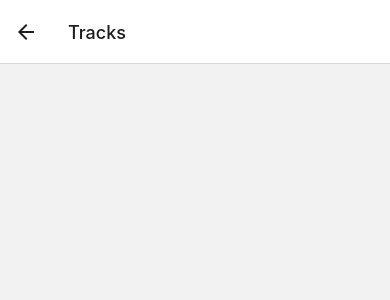
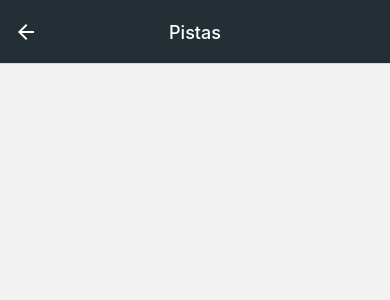
Before and after one commit to JorgeCorreaMendez/BitBag, a React Native app: screen /Tracks in a window 390 px wide. Shown: the top 300 px of the page. Built offline with nearby package versions, Linux system fonts and the light colour scheme.

Commit message:
Style: added to header of Tracks screen

```diff
--- a/App.js
+++ b/App.js
@@ -2,19 +2,36 @@ import { NavigationContainer } from "@react-navigation/native";
 import { createNativeStackNavigator } from "@react-navigation/native-stack";
 import Login from "./src/screen/Login";
 import Tracks from "./src/screen/Tracks";
+
+import colors from "./src/constants/colors";
 
 const Stack = createNativeStackNavigator();
 
 export default function App() {
   return (
     <NavigationContainer>
-      <Stack.Navigator>
+      <Stack.Navigator
+        screenOptions={{
+          headerStyle: {
+            backgroundColor: colors.background,
+          },
+          headerTintColor: colors.primary,
+          headerTitleAlign: "center",
+        }}
+      >
         <Stack.Screen
           name="Login"
           options={{ headerShown: false }}
           component={Login}
         />
-        <Stack.Screen name="Tracks" component={Tracks} />
+        <Stack.Screen
+          name="Tracks"
+          component={Tracks}
+          options={{
+            title: "Pistas",
+            headerBackVisible: false,
+          }}
+        />
       </Stack.Navigator>
     </NavigationContainer>
   );
```
